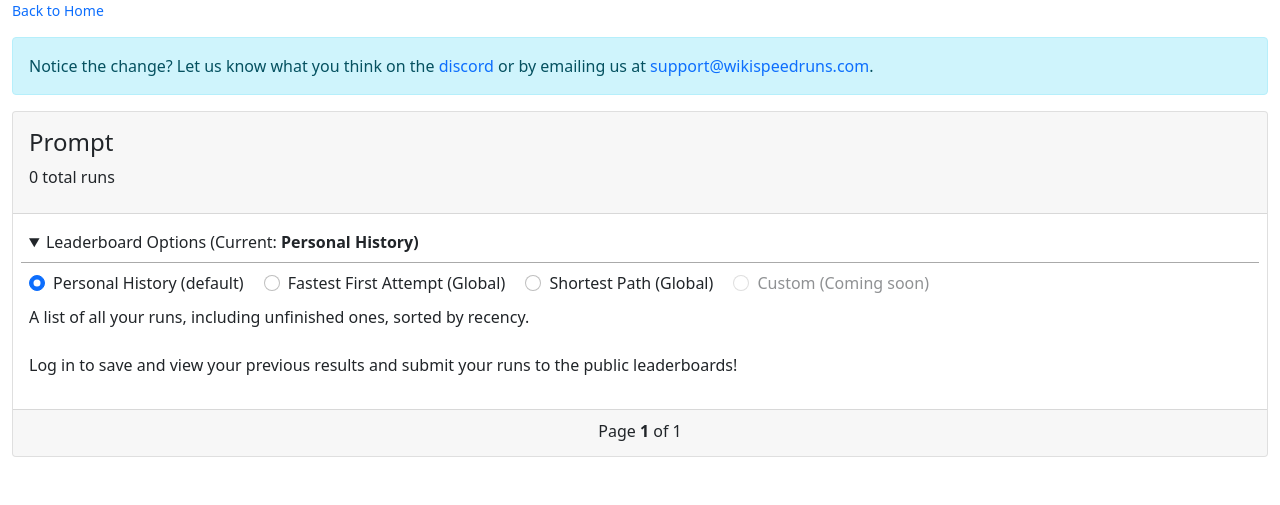
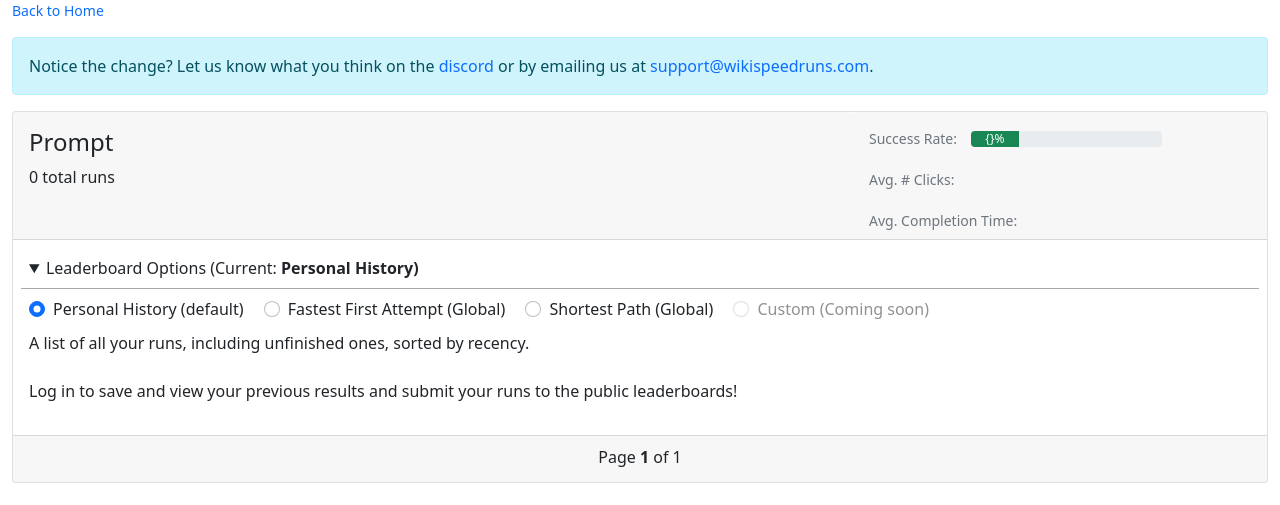
Before and after one commit to wikispeedruns/wikipedia-speedruns, a Flask app: page /leaderboard/1 in a window 1280 px wide. Shown: the part 97-602 px from the top of the page. Before the commit the page ends 554 px from the top, so only its background shows below. Run offline with Flask 2, Linux system fonts and the light colour scheme; data that the repository does not hold is empty; parts of the project's set-up code (start-up, migrations or seed data) failed here and were passed over; some libraries are stand-ins or nearby versions.

Commit message:
placeholder on frontend

```diff
--- a/static/js/leaderboard.js
+++ b/static/js/leaderboard.js
@@ -279,6 +279,8 @@ var app = new Vue({
         offset: 0,
 
         preset: "",
+
+        stats: {},
     },
 
     computed: {
--- /dev/null
+++ b/static/stylesheets/leaderboard.css
@@ -0,0 +1,15 @@
+.progress {
+	margin-top: .2rem;
+}
+
+.progress-label {
+	float: left;
+	margin-right: 1em;
+}
+
+/* Mobile */
+@media (max-width: 768px) {
+	.hide-if-mobile {
+	   display: none;
+	}
+ }
--- a/templates/leaderboard.html
+++ b/templates/leaderboard.html
@@ -10,6 +10,8 @@
 <script src="https://cdnjs.cloudflare.com/ajax/libs/moment.js/2.29.3/moment.min.js"></script>
 
 <script defer type="module" src="{{url_for('static', filename='js/leaderboard.js') }}"></script>
+
+<link rel= "stylesheet" type= "text/css" href="{{url_for('static', filename='stylesheets/leaderboard.css')}}">
 {% endblock %}
 
 {% block content %}
@@ -29,15 +31,47 @@
         </div>
 
         <div class="card">
-            <div class="card-header pt-3">
+            <div class="row">
+                <div class="col-8" style="padding-right:0">
+                    <div class="card-header pt-3" style="height: 8rem;">
 
-                <h4>Prompt [[prompt.prompt_id || ""]]</h4>
+                        <h4>Prompt [[prompt.prompt_id || ""]]</h4>
 
-                <h6 v-if="available">
-                    <strong>[[prompt.start]]</strong> to <strong v-if="runs.length > 0">[[prompt.end]]</strong><strong v-else>...</strong>
-                </h6>
+                        <h6 v-if="available">
+                            <strong>[[prompt.start]]</strong> to <strong v-if="runs.length > 0">[[prompt.end]]</strong><strong v-else>...</strong>
+                        </h6>
 
-                <p>[[numRuns]] total runs</p>
+
+                        <p>[[numRuns]] total runs</p>
+                    </div>
+                </div>
+
+                <div class="col" style="padding-left:0">
+                    <div class="card-header pt-3" style="height: 8rem;">
+                        <div class="row mb-1">
+                            <div class="col">
+                            <p class="text-muted small progress-label hide-if-mobile">Success Rate:</p>
+                            <div class="progress w-50">
+                                <div class="progress-bar bg-success" role="progressbar" style="width: 25%" :aria-valuenow="numRuns" aria-valuemin="0" aria-valuemax="100">
+                                    [[stats]]%
+                                </div>
+                            </div>
+                            </div>
+                        </div>
+
+                        <div class="row mb-1">
+                            <div class="col">
+                            <p class="text-muted small progress-label hide-if-mobile">Avg. # Clicks:</p>
+                            </div>
+                        </div>
+
+                        <div class="row mb-1">
+                            <div class="col">
+                            <p class="text-muted small progress-label hide-if-mobile">Avg. Completion Time:</p>
+                            </div>
+                        </div>
+                    </div>
+                </div>
             </div>
 
             <div class="card-body">
```
